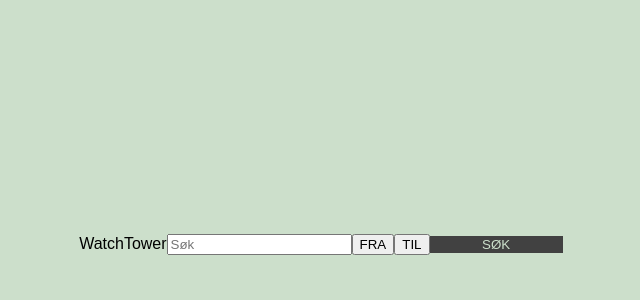
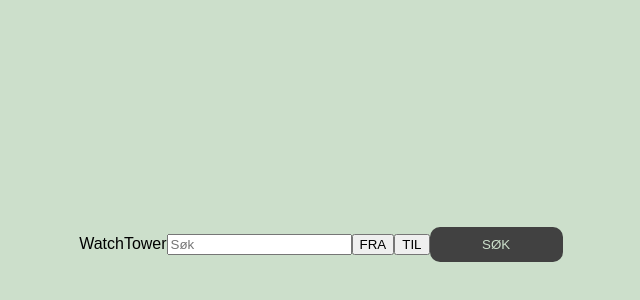
Before and after one commit to markusra/watchtower, a React (Create React App) app: page / in a window 1280 px wide. Shown: the part 156-456 px from the top of the page, without its empty margins (319-959 px from the left). Built offline with nearby package versions, Linux system fonts and the light colour scheme.

Commit message:
Add onClick action

```diff
--- a/src/component/App.js
+++ b/src/component/App.js
@@ -13,7 +13,9 @@ class App extends Component {
           <button>FRA</button>
           <button>TIL</button>
 
-          <Button disabled={false}>SØK</Button>
+          <Button
+            disabled={false}
+          >SØK</Button>
         </div>
       </div>
     );
--- a/src/component/Button.js
+++ b/src/component/Button.js
@@ -1,11 +1,23 @@
 import React, {Component} from 'react';
 import Radium from 'radium';
 
+type Props = {
+  disabled: boolean,
+  action: String
+};
+
 class Button extends React.Component {
+  handleClick = () => {
+    console.log('Button triggered!');
+  };
+
   render() {
     return (
-      <button disabled={this.props.disabled} style={[styles.base,
-        this.props.disabled && styles.disabled]}>
+      <button
+        disabled={this.props.disabled}
+        style={[styles.base,
+        this.props.disabled && styles.disabled]}
+        onClick={() => this.handleClick()}>
         {this.props.children}
       </button>
     );
@@ -18,10 +30,10 @@ const styles = {
     base: {
       width: '10em',
       textAlign: 'center',
-      padding: '10',
+      padding: '10px',
       background: '#414141',
       color: '#CCDFCB',
-      borderRadius: '10',
+      borderRadius: '10px',
       border: 0,
       cursor: 'pointer',
       userSelect: 'none',
```
